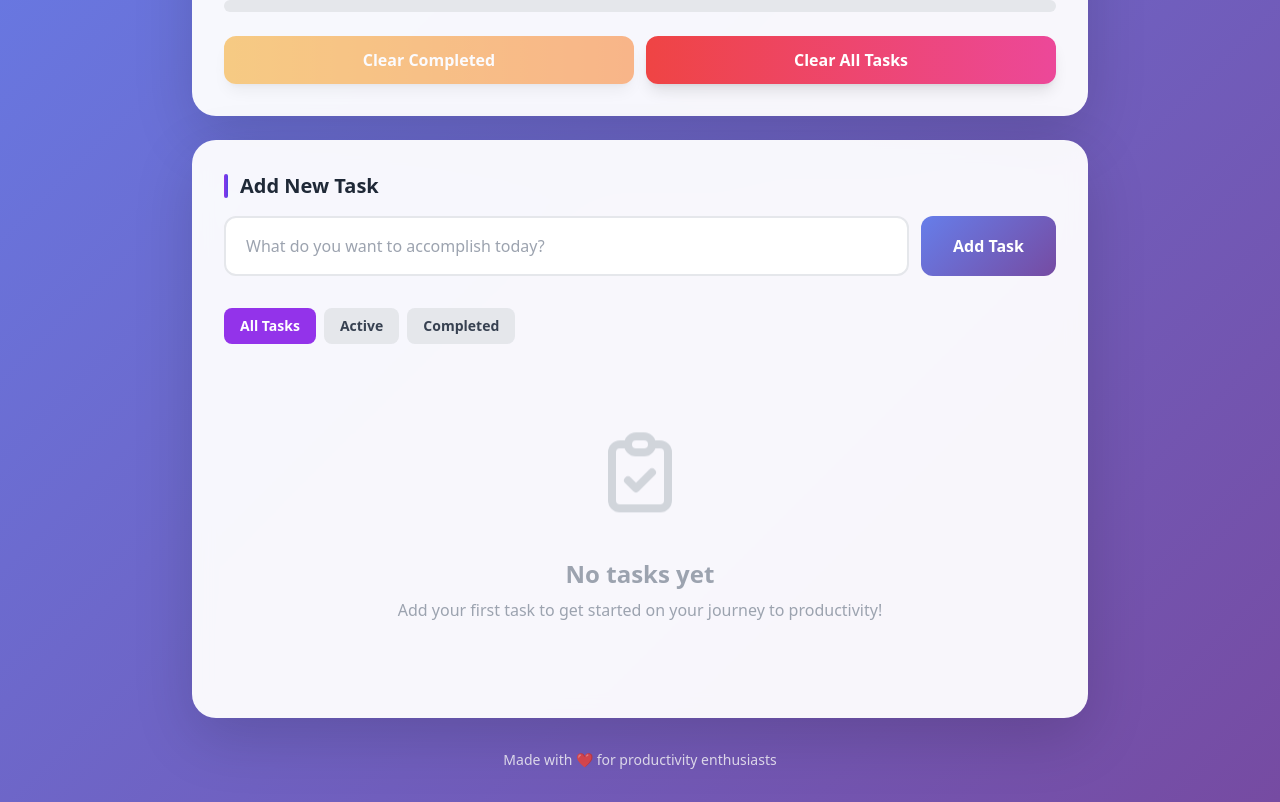
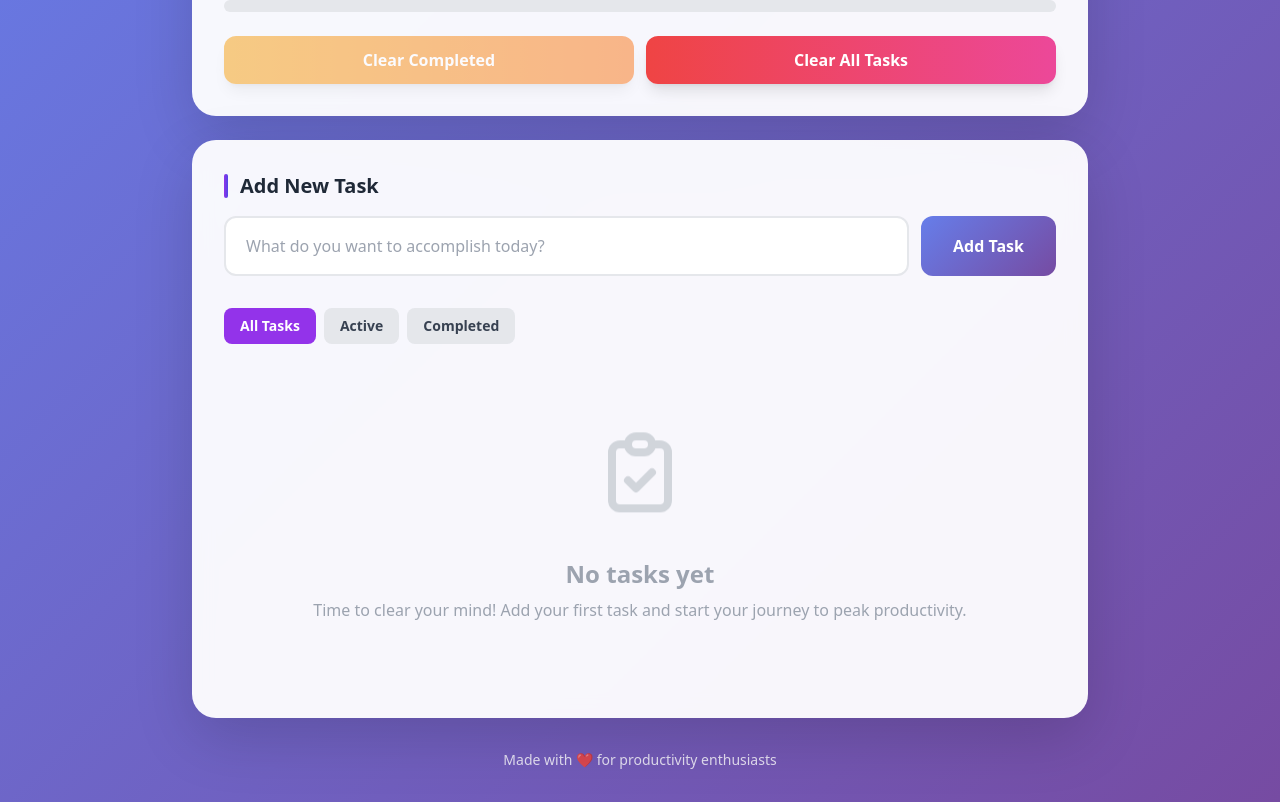
Before and after one commit to Akshay-gurav-31/DAY-1, a plain HTML site: page index.html in a window 1280 px wide. Shown: the part 336-1138 px from the top of the page. Drawn offline with nearby package versions, Linux system fonts and the light colour scheme.

Commit message:
UX: improve No tasks yet description text

```diff
--- a/index.html
+++ b/index.html
@@ -320,7 +320,8 @@
                     </svg>
                 </div>
                 <h3 class="text-2xl font-bold text-gray-400 mb-2">No tasks yet</h3>
-                <p class="text-gray-400">Add your first task to get started on your journey to productivity!</p>
+                <p class="text-gray-400">Time to clear your mind! Add your first task and start your journey to peak
+                    productivity.</p>
             </div>
         </div>
 
```
